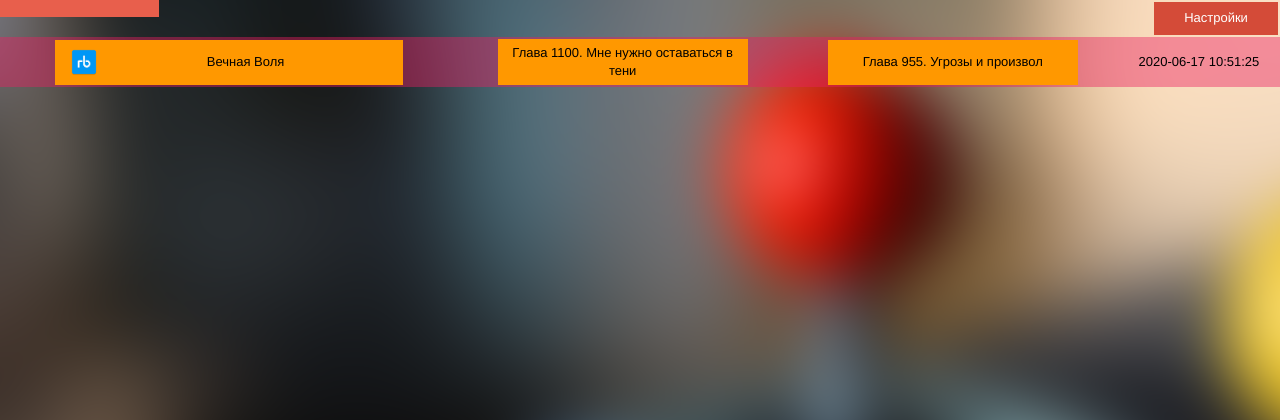
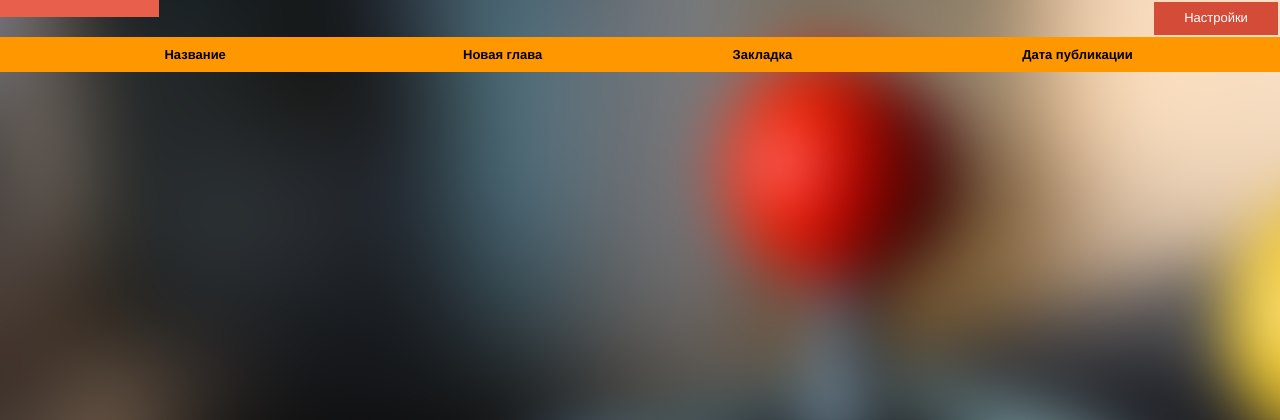
Before and after one commit to MrSaerus/RSS, a Django app: page / in a window 1280 px wide. Shown: the top 420 px of the page. Run offline with Django 3.2, Linux system fonts and the light colour scheme.

Commit message:
Update get info from DB

```diff
--- a/bookmark/models.py
+++ b/bookmark/models.py
@@ -1,4 +1,5 @@
 from django.db import models
+from library.models import book_library
 
 class book_custom_mark(models.Model):
     class Meta():
@@ -17,6 +18,7 @@
     id = models.AutoField(primary_key=True)
     id_site = models.CharField(max_length=50)
     id_books = models.CharField(max_length=50)
+    #id_books = models.ManyToManyField(book_library)
     id_chapters = models.CharField(max_length=50)
     id_user = models.CharField(max_length=50)
     id_status = models.CharField(max_length=50)
--- /dev/null
+++ b/configuration/function.py
@@ -0,0 +1,2 @@
+from configuration.models import book_users
+from configuration.models import book_users_config
--- a/templates/face.html
+++ b/templates/face.html
@@ -48,63 +48,40 @@
         <div class="body">
             <div class="content">
                 <div class="d-table">
-                    <div class="d-tr read_new_color">
+                    <div class="d-tr head_color">
+                        <div class="d-td"><div><b><a class="sort_a" href="bookmarks?sort=name&amp;t_sort=asc&amp;preset_view=1" style="margin-left: 35px;">Название </a></b></div></div>
+                        <div class="d-td"><div><b><a class="sort_a" href="bookmarks?sort=mark_new&amp;t_sort=asc&amp;preset_view=1">Новая глава </a></b></div></div>
+                        <div class="d-td"><div><b><a class="sort_a" href="bookmarks?sort=mark&amp;t_sort=asc&amp;preset_view=1">Закладка </a></b></div></div>
+                        <div class="d-td"><b><a class="sort_a" href="bookmarks?sort=date&amp;t_sort=asc&amp;preset_view=1">Дата публикации </a></b></div>
+                    </div>
+                    {% for BookMark in ShowBookMark %}
+                    <div class="d-tr read_color">
 							<div class="d-td">
 								<div class="hc_drop_menu" style="vertical-align: middle;">
 									<div class="hc_btn_drop book_buton" style="min-width: 335px; height: 35px; display: table-cell;">
-										<div style="display: inline-block; vertical-align: middle;"><img src="{% static 'images/ranobebook.com.ico' %}" style="vertical-align: middle;"></div>
-										<div style="width: 285px; display: inline-block; vertical-align: middle;"><div title="Вечная Воля" style="cursor:help;"><p>Вечная Воля</p></div></div>
+										<div style="display: inline-block; vertical-align: middle;"><img src="{% static 'images/' %}{{ BookMark.id_site }}.ico" style="vertical-align: middle;"></div>
+										<div style="width: 285px; display: inline-block; vertical-align: middle;"><div title="Сказания о демонах и богах" style="cursor:help;"><p>{{ BookMark.id_books }}</p></div></div>
 									</div>
 									<div class="hc_body_drop" style="left: 85px; top: 49px;">
 										<div class="hc_tre_drop" style="left: 92px;"></div>
-										<a href="https://ranobebook.com/book/vechnaia-volia.43" class="buton_tre_menu" target="_blank">Сайт читалки</a>
-										<a href="index.php?config=chapters&amp;profile=edit_chapter&amp;chapters=116" class="buton_tre_menu">Редактирование закладки</a>
-										<a href="index.php?update_read=116&amp;lread=85122&amp;book=43&amp;site=2" class="buton_tre_menu">Отметить как прочитанное</a>
-										<a href="index.php?config=del&amp;delete=116" class="buton_tre_menu">Удалить закладку</a>
+										<a href="https://ranobebook.com/book/skazaniia-o-demonakh-i-bogakh.10" class="buton_tre_menu" target="_blank">Сайт читалки</a>
+										<a href="index.php?config=chapters&amp;profile=edit_chapter&amp;chapters={{ BookMark.id_chapters }}" class="buton_tre_menu">Редактирование закладки</a>
+										<a href="index.php?update_read={{ BookMark.id }}&amp;lread=83819&amp;book={{ BookMark.id_books }}&amp;site={{ BookMark.id_site }}" class="buton_tre_menu">Отметить как прочитанное</a>
+										<a href="index.php?config=del&amp;delete={{ BookMark.id }}" class="buton_tre_menu">Удалить закладку</a>
 									</div>
 								</div>
 							</div>
 							<div class="d-td">
 								<div style="width: 250px; Display: block; margin: 0 auto; vertical-align:middle;">
-									<a href="https://ranobebook.com/book/vechnaia-volia.43/chapter/glava-1100-mne-nuzhno-ostavatsia-v-teni.85122" target="_blank" class="buton_book_index" style="width: 250px; height: 35px;">    Глава 1100. Мне нужно оставаться в тени </a>
-								</div>
-							</div>
-							<div class="d-td">
-								<div style="width: 250px; Display: block; margin: 0 auto; vertical-align:middle;">
-
-									<a href="index.php?config=read_book&amp;chapters=116" class="buton_book_index" style="width: 250px; height: 35px;">    Глава 955. Угрозы и произвол </a>
-								</div>
-							</div>
-							<div class="d-td">2020-06-17 10:51:25</div>
-						</div>
-                    {% for marks in booksmarks %}
-                    <div class="d-tr read_color">
-							<div class="d-td">
-								<div class="hc_drop_menu" style="vertical-align: middle;">
-									<div class="hc_btn_drop book_buton" style="min-width: 335px; height: 35px; display: table-cell;">
-										<div style="display: inline-block; vertical-align: middle;"><img src="{% static 'images/ranobebook.com.ico' %}" style="vertical-align: middle;"></div>
-										<div style="width: 285px; display: inline-block; vertical-align: middle;"><div title="Сказания о демонах и богах" style="cursor:help;"><p>{{ marks.id_books }}</p></div></div>
-									</div>
-									<div class="hc_body_drop" style="left: 85px; top: 49px;">
-										<div class="hc_tre_drop" style="left: 92px;"></div>
-										<a href="https://ranobebook.com/book/skazaniia-o-demonakh-i-bogakh.10" class="buton_tre_menu" target="_blank">Сайт читалки</a>
-										<a href="index.php?config=chapters&amp;profile=edit_chapter&amp;chapters=122" class="buton_tre_menu">Редактирование закладки</a>
-										<a href="index.php?update_read=122&amp;lread=83819&amp;book=10&amp;site=2" class="buton_tre_menu">Отметить как прочитанное</a>
-										<a href="index.php?config=del&amp;delete=122" class="buton_tre_menu">Удалить закладку</a>
-									</div>
-								</div>
-							</div>
-							<div class="d-td">
-								<div style="width: 250px; Display: block; margin: 0 auto; vertical-align:middle;">
-                                    <a href="https://ranobebook.com/book/skazaniia-o-demonakh-i-bogakh.10/chapter/glava-489-kto-eto.83819" target="_blank" class="buton_book_index" style="width: 250px; height: 35px;">{% for chap in chapters %}{{ chap }}{% endfor %}</a>
+                                    <a href="https://ranobebook.com/book/skazaniia-o-demonakh-i-bogakh.10/chapter/glava-489-kto-eto.83819" target="_blank" class="buton_book_index" style="width: 250px; height: 35px;">{{ BookMark.id_chapters }}</a>
                                 </div>
 							</div>
 							<div class="d-td">
 								<div style="width: 250px; Display: block; margin: 0 auto; vertical-align:middle;">
-									<a href="index.php?config=read_book&amp;chapters=122" class="buton_book_index" style="width: 250px; height: 35px;">{{ book.id_last_chapter }}</a>
+									<a href="index.php?config=read_book&amp;chapters={{ BookMark.id }}" class="buton_book_index" style="width: 250px; height: 35px;">{{ BookMark.id_chapters }}</a>
 								</div>
 							</div>
-							<div class="d-td">{{ book.date_update }}</div>
+							<div class="d-td">{{ BookMark.translate }}</div>
                     </div>
                    {% endfor %}
                 </div>
```
Also changed, not shown: other parts of templates/face.html (+15 -15 lines), bookmark/views.py (+13 -8 lines), static/images/1.ico (renamed from static/images/tl.rulate.ru.ico), static/images/2.ico (renamed from static/images/ranobebook.com.ico), static/images/3.ico (renamed from static/images/ranobes.com.ico), static/images/4.ico (renamed from static/images/ранобэ.рф.ico), static/images/5.ico (renamed from static/images/ruranobe.ru.ico), static/images/6.ico (renamed from static/images/boxnovel.com.ico).
